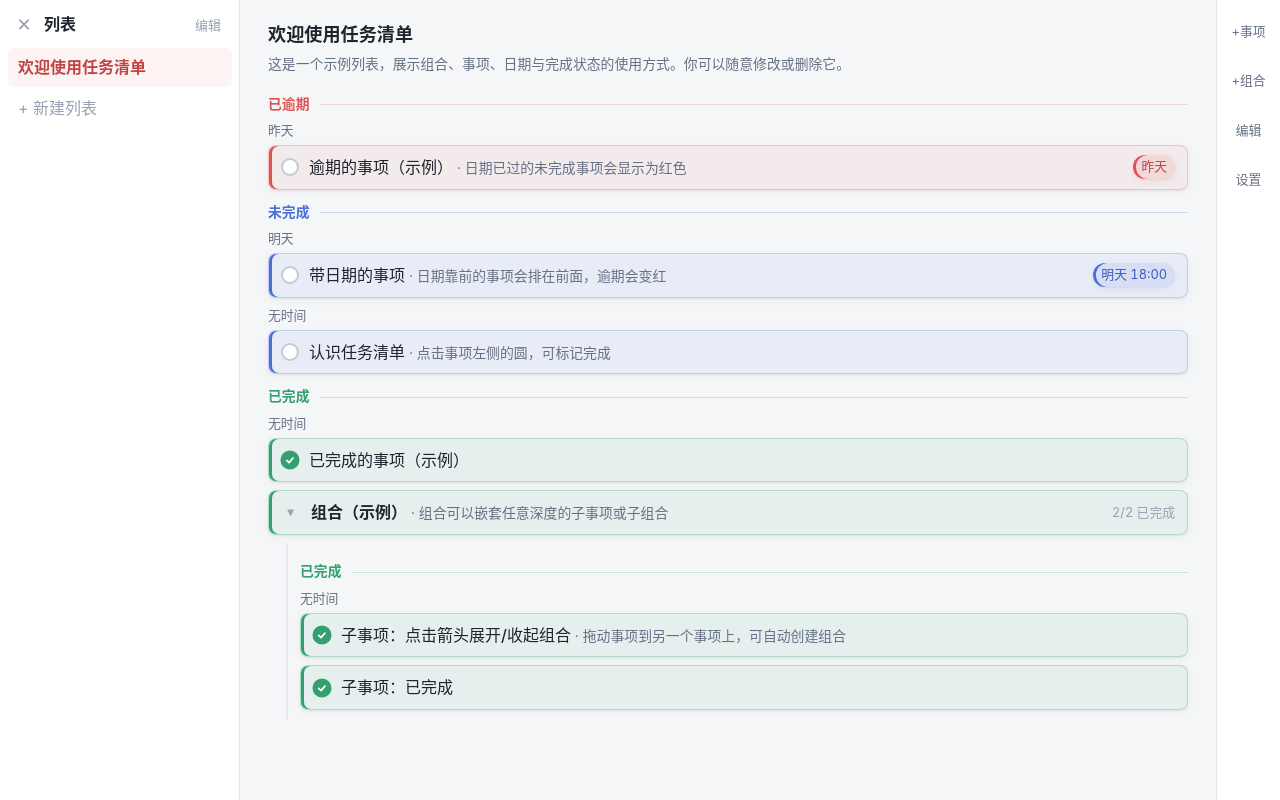
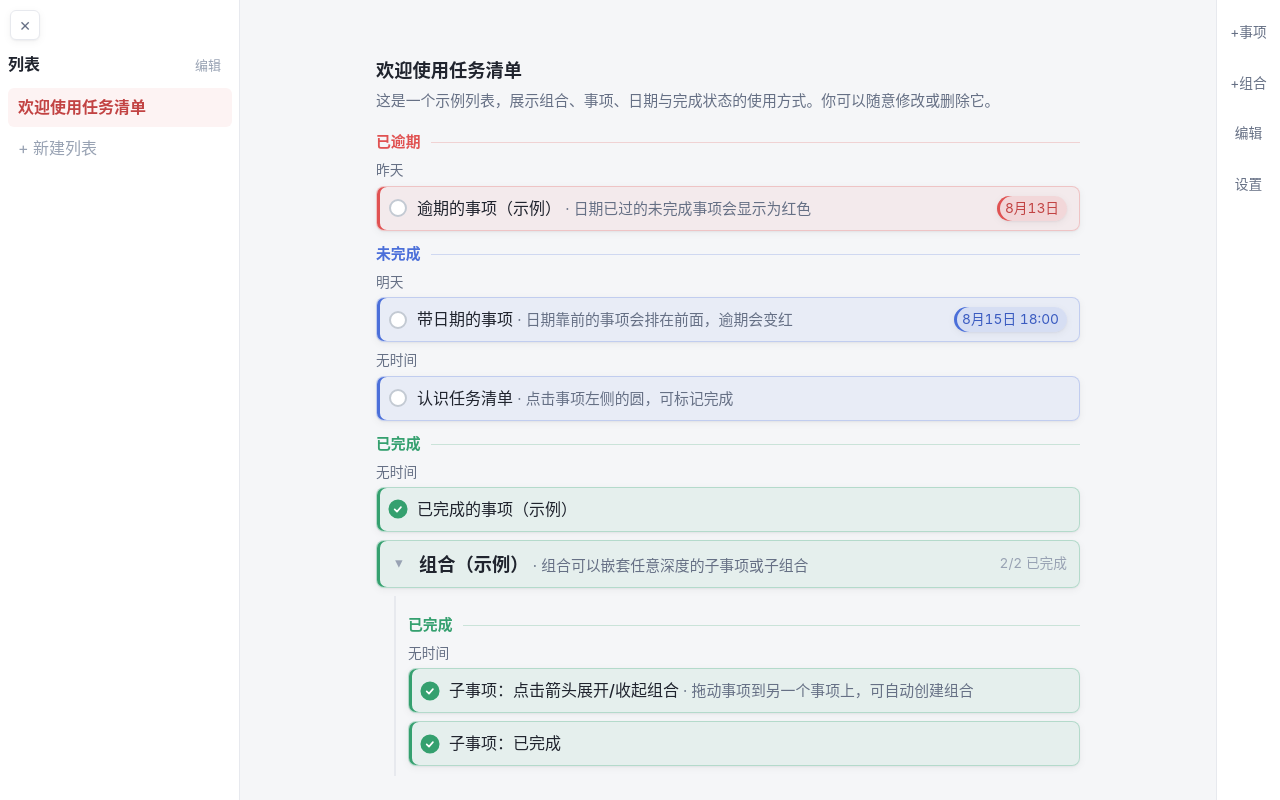
Before and after one commit to JackPeng-Coder/tasklist, a Vue app: page / in a window 1280 px wide. Built offline with nearby package versions, Linux system fonts and the light colour scheme.

Commit message:
style: 14px font baseline, absolute time chips, larger group names, merged fixed sidebar toggle, centered content

```diff
--- a/src/components/GroupRow.vue
+++ b/src/components/GroupRow.vue
@@ -28,7 +28,6 @@ import { computed } from 'vue'
 import { useI18n } from 'vue-i18n'
 import { useDataStore } from '../stores/data'
 import { useUiStore } from '../stores/ui'
-import { formatDateLabel } from '../logic/dates'
 import { groupStatus } from '../logic/status'
 import { beginDrag, dragState } from '../composables/useDrag'
 import type { Group } from '../types'
@@ -47,11 +46,10 @@ const statusClass = computed(() => {
 const showDesc = computed(() => ui.settings.showDescription && !!props.group.description)
 const dateLabel = computed(() => {
   if (!props.group.date) return ''
-  const label = formatDateLabel(props.group.date, new Date(ui.now))
-  const text = label === 'yesterday' || label === 'today' || label === 'tomorrow' || label === 'dayAfterTomorrow'
-    ? t(`date.${label}`)
-    : label
-  return text + (props.group.time ? ` ${props.group.time}` : '')
+  const [y, m, d] = props.group.date.split('-').map(Number)
+  const base = `${m}月${d}日`
+  const full = y === new Date(ui.now).getFullYear() ? base : `${y}年${base}`
+  return full + (props.group.time ? ` ${props.group.time}` : '')
 })
 
 function countRecursive(nodes: any[]): { done: number; total: number } {
@@ -92,7 +90,7 @@ function onRowClick() {
 .expand-btn { display: inline-flex; align-items: center; justify-content: center; width: 20px; height: 20px; transition: transform 150ms var(--ease); color: var(--ink-3); font-size: var(--font-sm); cursor: pointer; border-radius: var(--radius-sm); }
 .expand-btn:hover { color: var(--ink); background: var(--ink-tint); }
 .expand-btn.open { transform: rotate(90deg); }
-.name { font-weight: 600; font-size: var(--font-md); }
+.name { font-weight: 600; font-size: var(--font-lg); }
 .desc { color: var(--ink-2); font-size: var(--font-sm); overflow: hidden; text-overflow: ellipsis; white-space: nowrap; }
 .spacer { flex: 1; }
 .group-meta { font-size: var(--font-xs); font-variant-numeric: tabular-nums; color: var(--ink-3); white-space: nowrap; }
--- a/src/components/MainArea.vue
+++ b/src/components/MainArea.vue
@@ -1,6 +1,12 @@
 <template>
-  <main class="main-area" :class="{ 'has-collapsed-sidebar': ui.sidebarCollapsed }" data-test="main-area">
-    <button v-if="ui.sidebarCollapsed" class="sidebar-toggle" :title="t('sidebar.expand')" @click="ui.toggleSidebar()">☰</button>
+  <main class="main-area" data-test="main-area">
+    <button
+      class="sidebar-toggle"
+      :title="ui.sidebarCollapsed ? t('sidebar.expand') : t('sidebar.collapse')"
+      data-test="sidebar-toggle"
+      @click="ui.toggleSidebar()"
+    >{{ ui.sidebarCollapsed ? '☰' : '✕' }}</button>
+    <div class="content">
       <template v-if="data.currentList">
         <h2 class="list-title">{{ data.currentList.name }}</h2>
         <p v-if="data.currentList.description" class="list-desc">{{ data.currentList.description }}</p>
@@ -16,6 +22,7 @@
       </template>
       <div v-else class="empty-tip">{{ t('empty.noList') }}</div>
       <DragPreview :state="dragState" />
+    </div>
   </main>
 </template>
 
@@ -54,9 +61,9 @@ onBeforeUnmount(() => resetDrag())
 </script>
 
 <style scoped>
-.main-area { flex: 1; overflow-y: auto; padding: 20px 28px 24px; position: relative; }
-.main-area.has-collapsed-sidebar { padding-top: 56px; }
-.sidebar-toggle { position: absolute; left: 14px; top: 14px; width: 30px; height: 30px; padding: 0; display: inline-flex; align-items: center; justify-content: center; border: 1px solid var(--line); border-radius: var(--radius-sm); background: var(--card); color: var(--ink-2); cursor: pointer; font-size: 14px; box-shadow: var(--shadow-card); transition: color 150ms var(--ease), box-shadow 150ms var(--ease), transform 140ms var(--spring); z-index: 10; }
+.main-area { flex: 1; overflow-y: auto; position: relative; }
+.content { max-width: 760px; margin: 0 auto; padding: 56px 28px 48px; }
+.sidebar-toggle { position: fixed; top: 10px; left: 10px; width: 30px; height: 30px; padding: 0; display: inline-flex; align-items: center; justify-content: center; border: 1px solid var(--line); border-radius: var(--radius-sm); background: var(--card); color: var(--ink-2); cursor: pointer; font-size: 14px; box-shadow: var(--shadow-card); transition: color 150ms var(--ease), box-shadow 150ms var(--ease), transform 140ms var(--spring); z-index: 60; }
 .sidebar-toggle:hover { color: var(--ink); box-shadow: var(--shadow-lift); }
 .list-title { margin: 0 0 6px; font-size: var(--font-lg); font-weight: 700; }
 .list-desc { margin: 0 0 18px; color: var(--ink-2); font-size: var(--font-sm); }
--- a/src/components/Sidebar.vue
+++ b/src/components/Sidebar.vue
@@ -1,7 +1,6 @@
 <template>
   <aside class="sidebar" :class="{ collapsed: ui.sidebarCollapsed }">
     <div class="sidebar-head">
-      <button class="icon-btn toggle" :title="ui.sidebarCollapsed ? t('sidebar.expand') : t('sidebar.collapse')" @click="ui.toggleSidebar()">{{ ui.sidebarCollapsed ? '☰' : '✕' }}</button>
       <span class="title">{{ t('sidebar.lists') }}</span>
       <button class="icon-btn edit" :class="{ active: ui.editMode }" @click="ui.toggleEditMode()">{{ t('sidebar.edit') }}</button>
     </div>
@@ -45,7 +44,7 @@ function startRename(l: List) {
   .sidebar { position: fixed; inset: 0 auto 0 0; z-index: 50; width: var(--sidebar-width); transform: translateX(0); transition: transform 220ms var(--ease); }
   .sidebar.collapsed { width: var(--sidebar-width); transform: translateX(-100%); }
 }
-.sidebar-head { padding: 8px; display: flex; gap: 4px; align-items: center; min-width: var(--sidebar-width); }
+.sidebar-head { padding: 48px 8px 8px; display: flex; gap: 4px; align-items: center; min-width: var(--sidebar-width); }
 .sidebar-head .title { flex: 1; font-weight: 600; color: var(--ink); }
 .icon-btn { background: none; border: 1px solid transparent; border-radius: var(--radius-sm); font-size: 18px; cursor: pointer; color: var(--ink-3); display: inline-flex; align-items: center; justify-content: center; width: 32px; height: 32px; transition: color 150ms var(--ease), background-color 150ms var(--ease), transform 140ms var(--spring); }
 .icon-btn:hover { background: var(--ink-tint); color: var(--ink); }
--- a/src/components/TaskRow.vue
+++ b/src/components/TaskRow.vue
@@ -23,8 +23,7 @@ import { computed } from 'vue'
 import { useI18n } from 'vue-i18n'
 import { useDataStore } from '../stores/data'
 import { useUiStore } from '../stores/ui'
-import { formatDateLabel } from '../logic/dates'
-import { itemTimestamp, nodeStatus } from '../logic/status'
+import { nodeStatus } from '../logic/status'
 import { beginDrag, dragState } from '../composables/useDrag'
 import type { Item } from '../types'
 
@@ -50,12 +49,11 @@ const statusClass = computed(() => {
 const showDesc = computed(() => ui.settings.showDescription && !!props.item.description)
 const dateLabel = computed(() => {
   if (!props.item.date) return ''
-  const label = formatDateLabel(props.item.date, new Date(ui.now))
+  const [y, m, d] = props.item.date.split('-').map(Number)
+  const base = `${m}月${d}日`
+  const full = y === new Date(ui.now).getFullYear() ? base : `${y}年${base}`
   const time = props.item.time ?? ''
-  const text = label === 'yesterday' || label === 'today' || label === 'tomorrow' || label === 'dayAfterTomorrow'
-    ? t(`date.${label}`)
-    : label
-  return text + (time ? ` ${time}` : '')
+  return full + (time ? ` ${time}` : '')
 })
 </script>
 
--- a/src/stores/ui.ts
+++ b/src/stores/ui.ts
@@ -3,7 +3,7 @@ import { ref } from 'vue'
 import type { Settings, Theme } from '../types'
 
 export const useUiStore = defineStore('ui', () => {
-  const settings = ref<Settings>({ theme: 'light', fontSize: 16, lang: 'zh', showDescription: true })
+  const settings = ref<Settings>({ theme: 'light', fontSize: 14, lang: 'zh', showDescription: true })
   const sidebarCollapsed = ref(false)
   const expandedGroupIds = ref<string[]>([])
   const editMode = ref(false)
@@ -11,12 +11,12 @@ export const useUiStore = defineStore('ui', () => {
 
   function applyToDOM() {
     document.body.dataset.theme = settings.value.theme
-    const ratio = settings.value.fontSize / 15
+    const ratio = settings.value.fontSize / 14
     document.documentElement.style.setProperty('--font-base', `${settings.value.fontSize}px`)
     document.documentElement.style.setProperty('--font-xs', `${12 * ratio}px`)
     document.documentElement.style.setProperty('--font-sm', `${13 * ratio}px`)
-    document.documentElement.style.setProperty('--font-md', `${15 * ratio}px`)
-    document.documentElement.style.setProperty('--font-lg', `${17 * ratio}px`)
+    document.documentElement.style.setProperty('--font-md', `${14 * ratio}px`)
+    document.documentElement.style.setProperty('--font-lg', `${16 * ratio}px`)
   }
 
   function setTheme(theme: Theme) {
--- a/src/styles/variables.css
+++ b/src/styles/variables.css
@@ -1,11 +1,11 @@
 :root {
   --sidebar-width: 240px;
   --right-rail-width: 64px;
-  --font-base: 15px;
+  --font-base: 14px;
   --font-xs: 12px;
   --font-sm: 13px;
-  --font-md: 15px;
-  --font-lg: 17px;
+  --font-md: 14px;
+  --font-lg: 16px;
 
   --radius: 8px;
   --radius-sm: 6px;
```
Also changed, not shown: 1 other file (tests, documents, lock files or other folders). Lines whose indentation alone changed are shown as unchanged.
